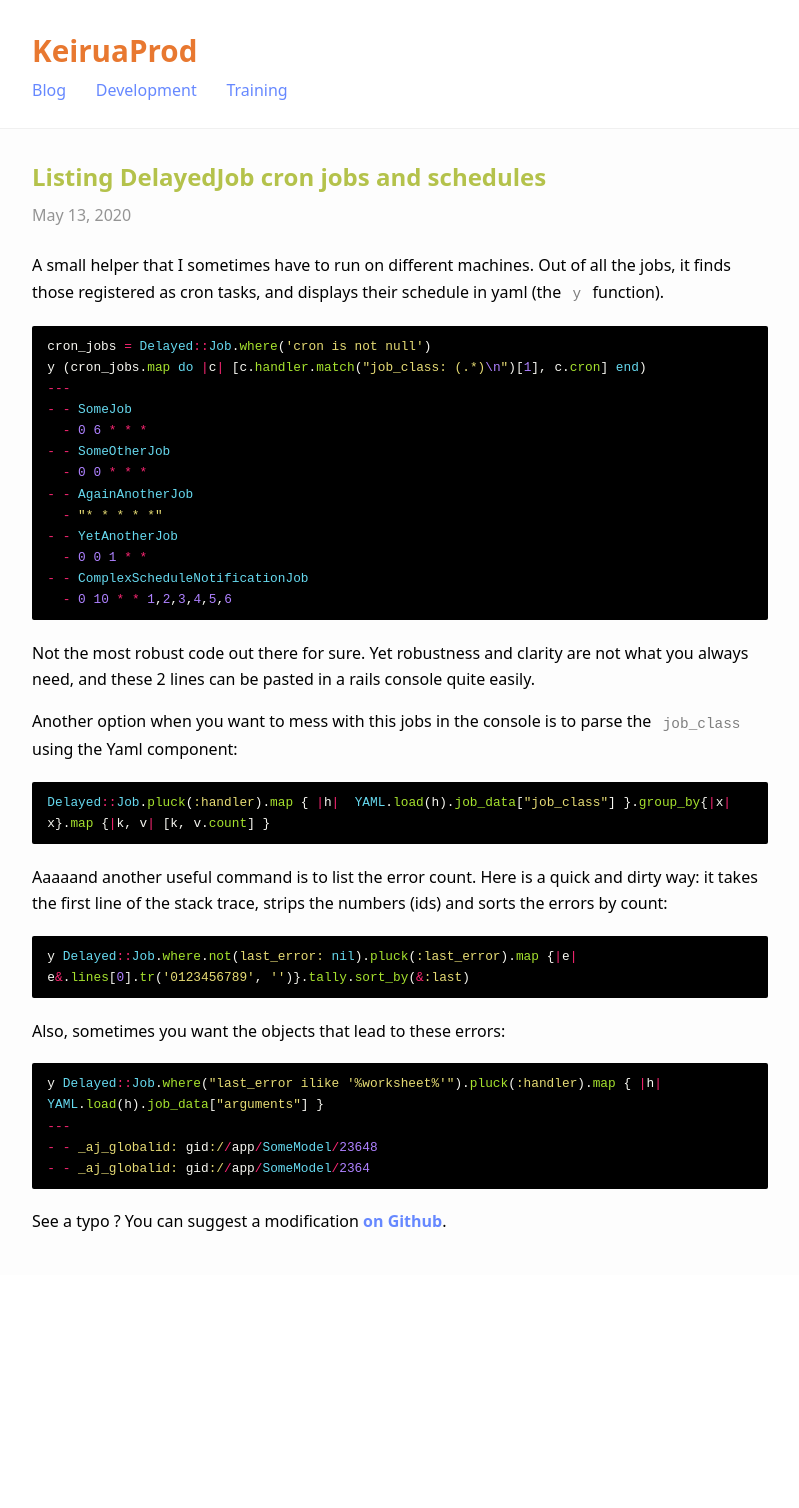
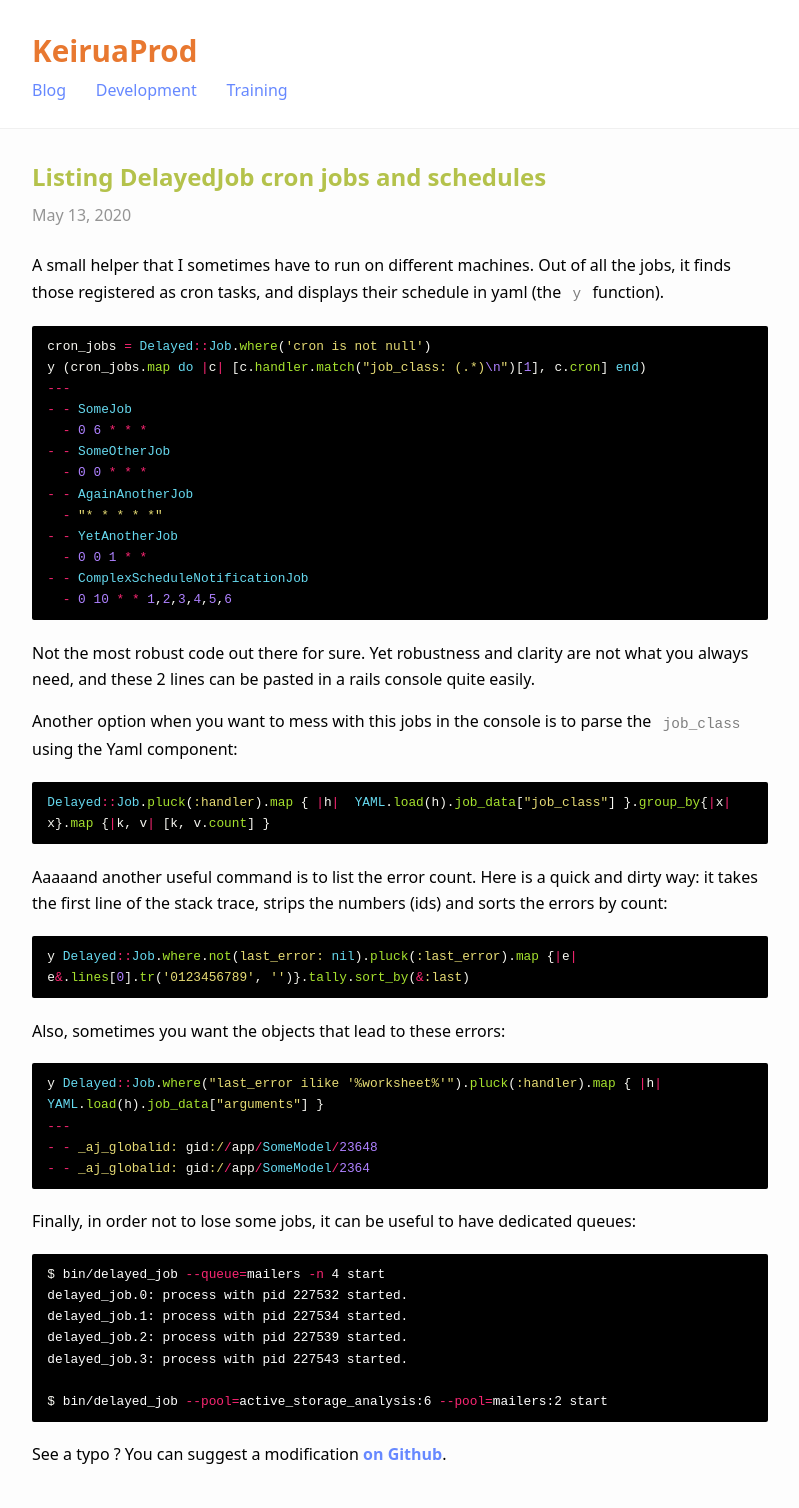
Before and after one commit to Keirua/blog.keiruaprod.fr, a Jekyll site: the page built from _posts/2020-05-13-delayed_job-crons.md, in a window 1280 px wide. Shown: the whole page, without its empty margins (240-1039 px from the left). Built offline with Jekyll 4.4.1, drawn with Linux system fonts in a browser that asks for light colours; before the commit the page ends 1275 px from its top, so only the background shows below that.

Commit message:
delayed_job

````diff
--- a/_posts/2020-05-13-delayed_job-crons.md
+++ b/_posts/2020-05-13-delayed_job-crons.md
@@ -46,3 +46,15 @@ y Delayed::Job.where("last_error ilike '%worksheet%'").pluck(:handler).map { |h|
 - - _aj_globalid: gid://app/SomeModel/23648
 - - _aj_globalid: gid://app/SomeModel/2364
 ```
+
+Finally, in order not to lose some jobs, it can be useful to have dedicated queues:
+
+```bash
+$ bin/delayed_job --queue=mailers -n 4 start
+delayed_job.0: process with pid 227532 started.
+delayed_job.1: process with pid 227534 started.
+delayed_job.2: process with pid 227539 started.
+delayed_job.3: process with pid 227543 started.
+
+$ bin/delayed_job --pool=active_storage_analysis:6 --pool=mailers:2 start
+```
````
